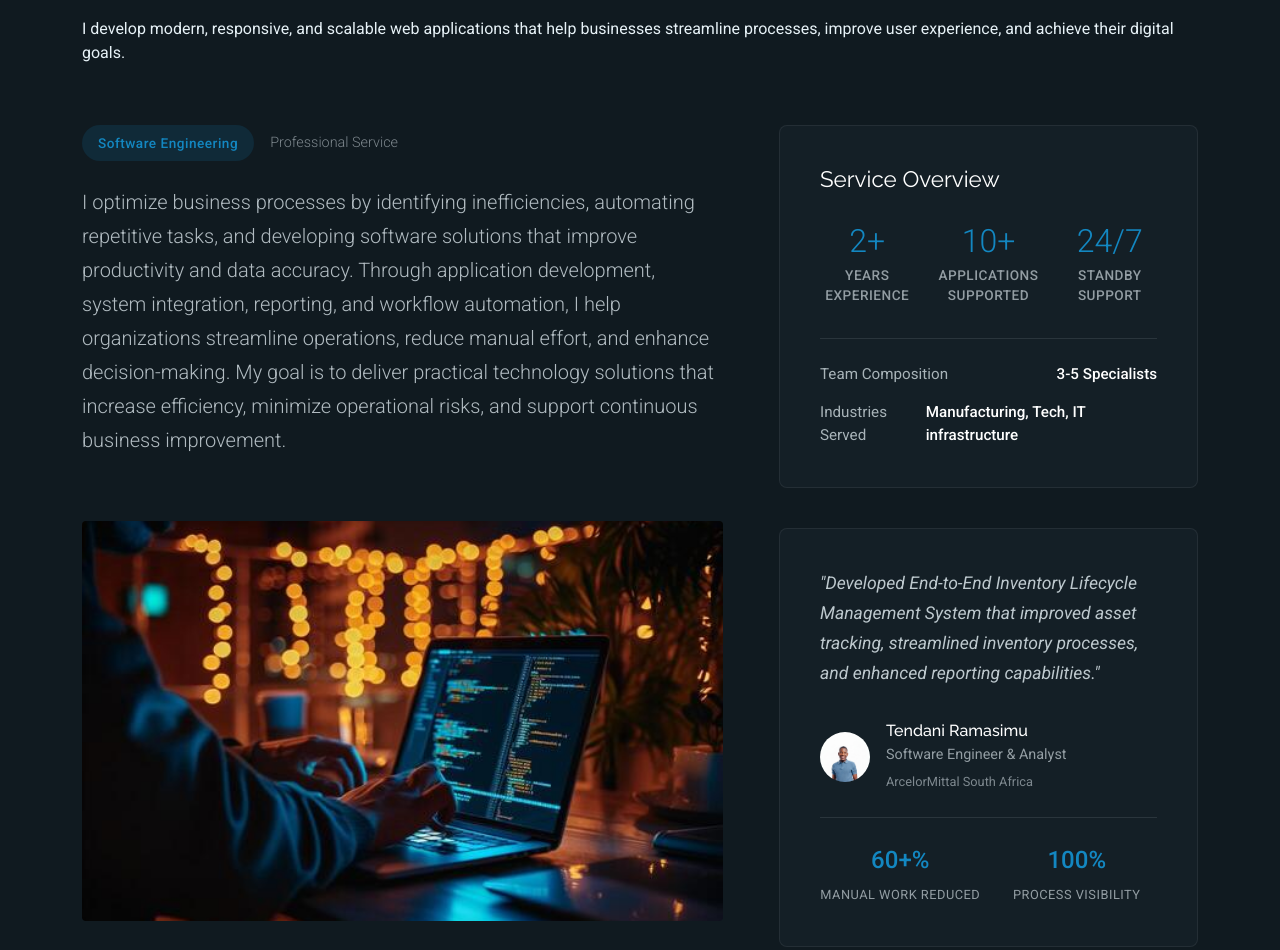
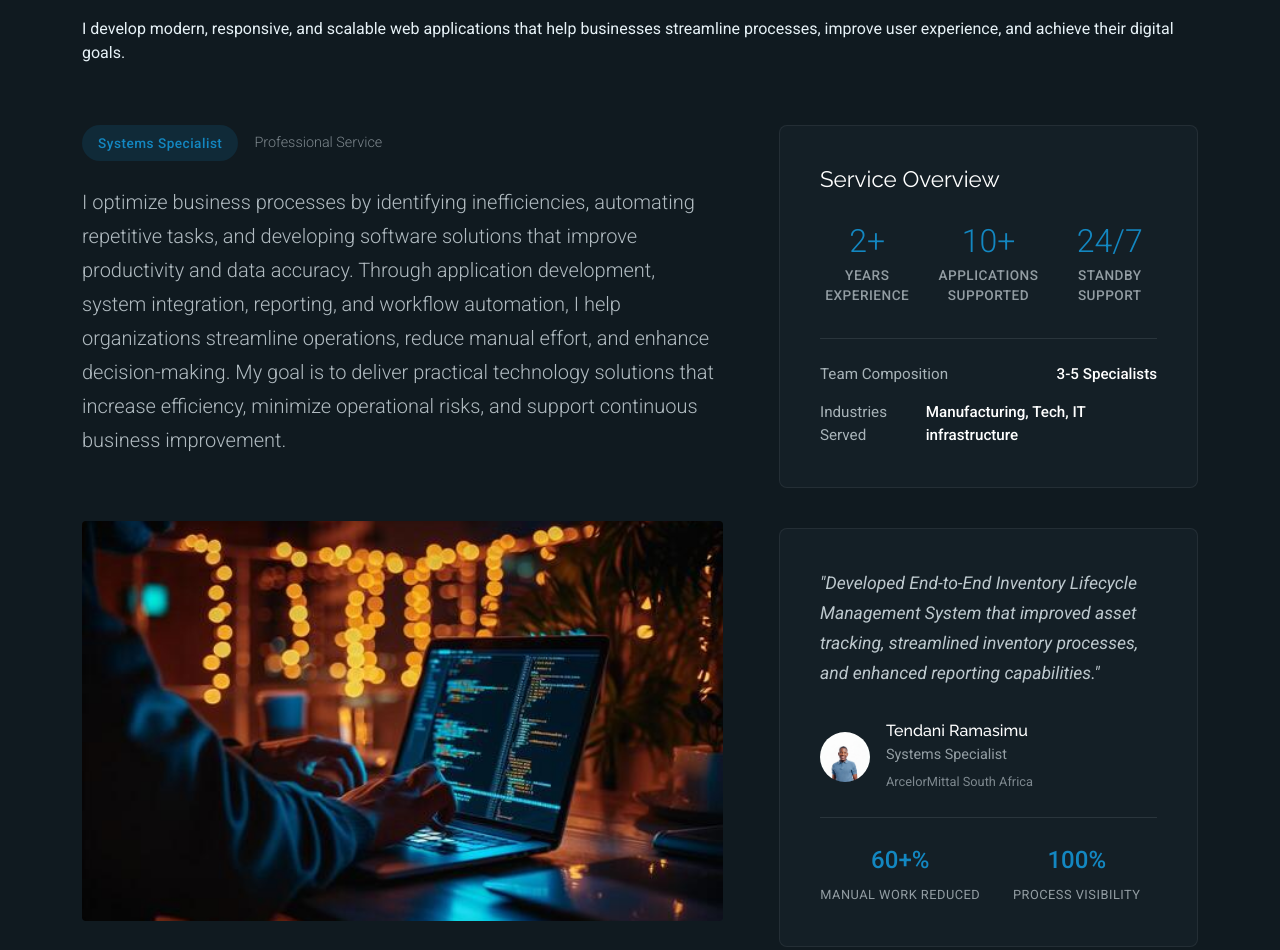
Before and after one commit to Madzivhandila/My-Portfolio-Web, a plain HTML site: page service-details.html in a window 1280 px wide. Shown: the part 205-1155 px from the top of the page. Drawn offline with Linux system fonts and the light colour scheme.

Commit message:
Software Engineering to System Specialist

```diff
--- a/service-details.html
+++ b/service-details.html
@@ -75,7 +75,7 @@
             <!-- Hero Service Introduction -->
             <div class="service-hero" data-aos="fade-up" data-aos-delay="100">
               <div class="service-meta">
-                <span class="service-category">Software Engineering</span>
+                <span class="service-category">Systems Specialist</span>
                 <span class="reading-time">Professional Service</span>
               </div>
               <p class="service-description">I optimize business processes by identifying inefficiencies, automating repetitive tasks, and developing software solutions that improve productivity and data accuracy. Through application development, system integration, reporting, and workflow automation, I help organizations streamline operations, reduce manual effort, and enhance decision-making. My goal is to deliver practical technology solutions that increase efficiency, minimize operational risks, and support continuous business improvement.</p>
@@ -227,7 +227,7 @@
                   <img src="assets/img/profile/hero-bg - Copy.jpg" alt="Tendani Ramasimu" class="author-avatar">
                   <div class="author-details">
                     <h5>Tendani Ramasimu</h5>
-                    <span>Software Engineer & Analyst</span>
+                    <span>Systems Specialist</span>
                     <small>ArcelorMittal South Africa</small>
                   </div>
                 </div>
```
